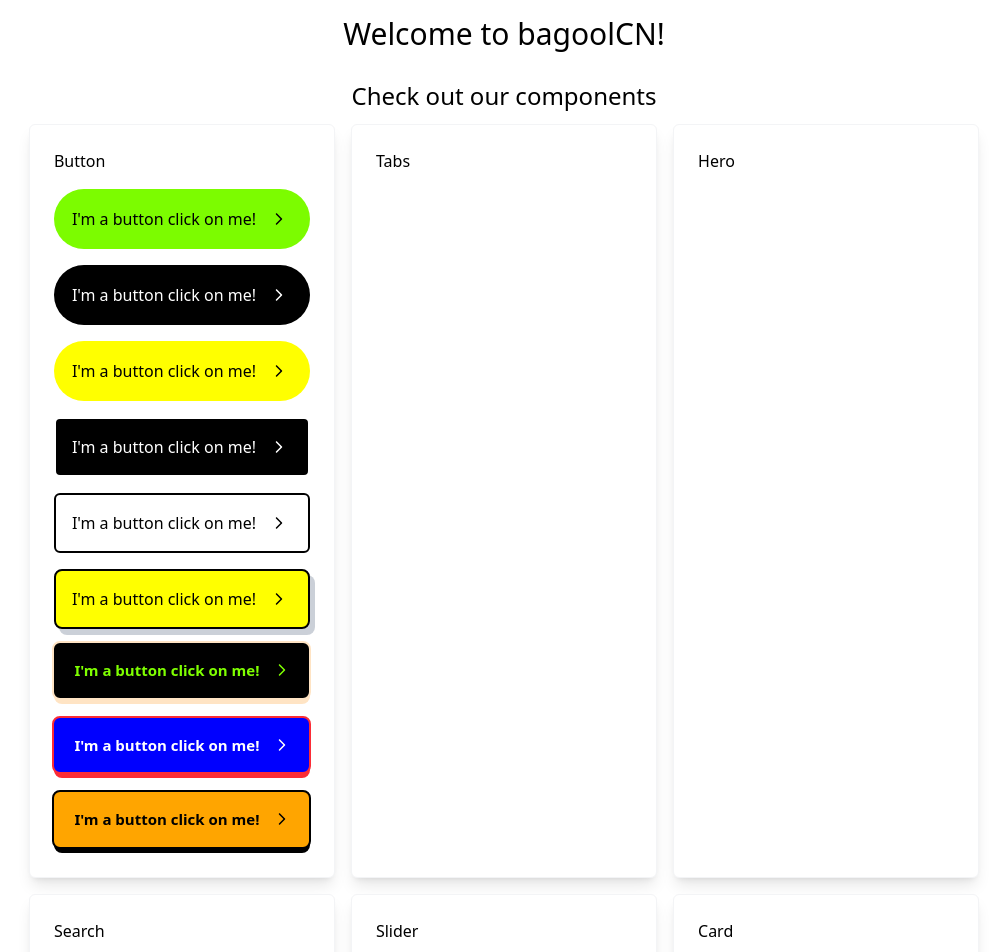
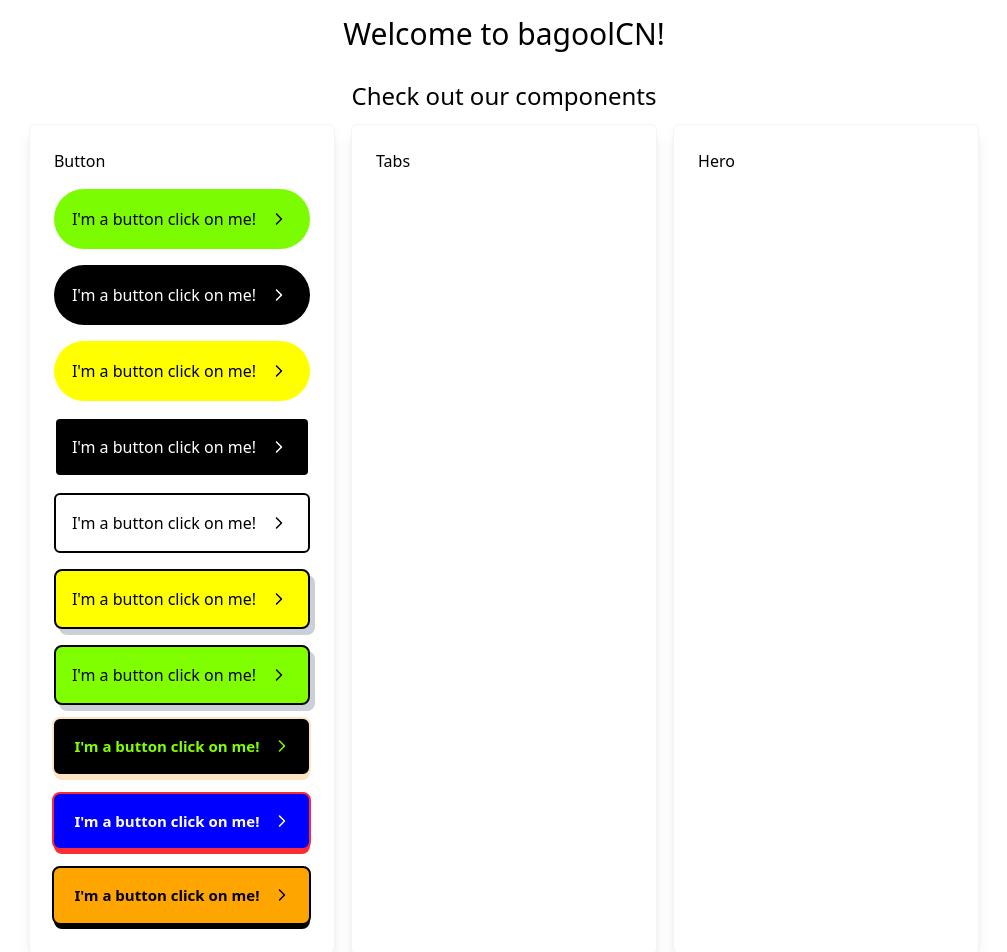
Before and after one commit to bcatalfo/bagoolCN, a React (Vite) app: page / in a window 1280 px wide. Shown: the top 952 px of the page, without its empty margins (136-1143 px from the left). Built offline with nearby package versions, Linux system fonts and the light colour scheme.

Commit message:
Added another action button.

```diff
--- a/src/App.tsx
+++ b/src/App.tsx
@@ -44,6 +44,15 @@ export default function App() {
             backgroundColorOnHover="lightyellow"
             borderColor="black"
             borderColorOnHover="steelblue"
+            variant="action"
+          >
+            I'm a button click on me!
+          </Button>
+          <Button
+            backgroundColor="chartreuse"
+            backgroundColorOnHover="aquamarine"
+            borderColor="black"
+            borderColorOnHover="blueviolet"
             variant="action"
           >
             I'm a button click on me!
```
